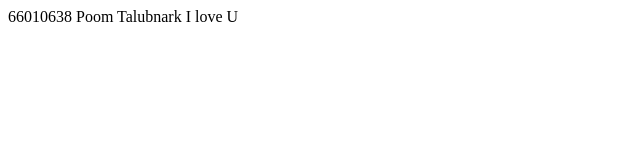
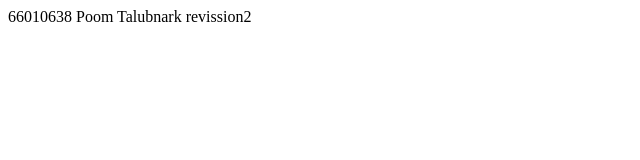
Before and after one commit to PoomTalubnark/git101, a plain HTML site: page index.html in a window 1280 px wide. Shown: the full height of the page, 0-640 px from the left. Drawn offline with Linux system fonts and the light colour scheme.

Commit message:
Update index.html

```diff
--- a/index.html
+++ b/index.html
@@ -6,6 +6,6 @@
     <title>Document</title>
 </head>
 <body>
-    66010638 Poom Talubnark I love U
+    66010638 Poom Talubnark revission2
 </body>
 </html>
```
